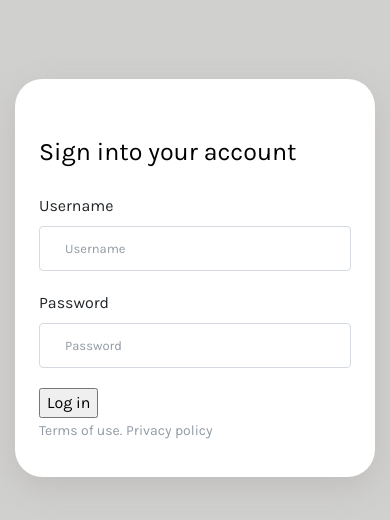
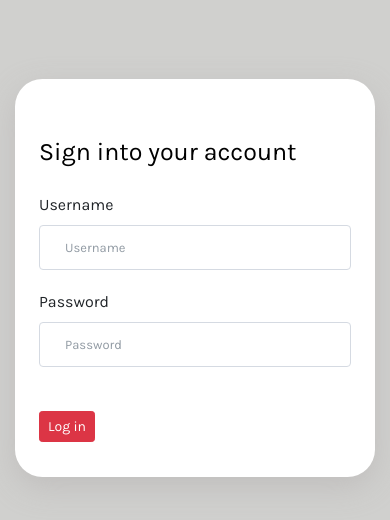
Before and after one commit to SanaulMalik/Event-Management-DBMS, a Flask app: page /events/newevent in a window 390 px wide. Shown: the part 144-664 px from the top of the page. Run offline with Flask 2, Linux system fonts and the light colour scheme; some libraries are stand-ins or nearby versions; grey boxes are pictures that could not be loaded.

Commit message:
Update login2.html

```diff
--- a/templates/login2.html
+++ b/templates/login2.html
@@ -15,9 +15,6 @@
     <div class="container">
       <div class="card login-card">
         <div class="row no-gutters">
-          <div class="col-md-5">
-            <img src="C:\Users\Sanaul Malik\Documents\GitHub\Event-Management-DBMS\login\login\login_template\assets\images\login" alt="login" class="login-card-img">
-          </div>
           <div class="col-md-7">
             <div class="card-body">
               <div class="brand-wrapper">
@@ -29,13 +26,9 @@
   <input type="username" name="username" placeholder="Username" class="form-control">
   <label for="Password">Password</label>
   <input type="password" name="password" placeholder="Password" class="form-control">
-  <input type="submit" value="Log in" >
+  <br>
+  <input type="submit" class="btn btn-danger btn-sm" value="Log in" >
 </form>
-
-                <nav class="login-card-footer-nav">
-                  <a href="#!">Terms of use.</a>
-                  <a href="#!">Privacy policy</a>
-                </nav>
             </div>
           </div>
         </div>
```
